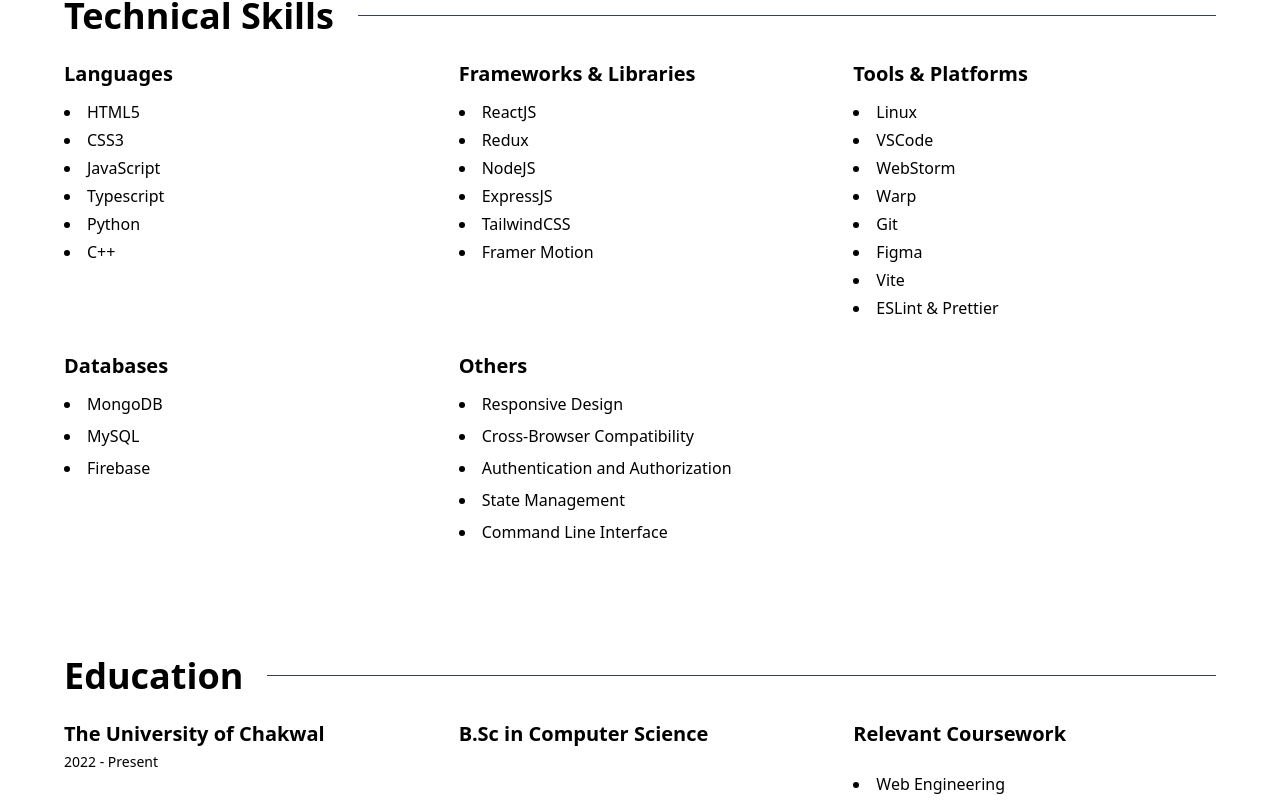
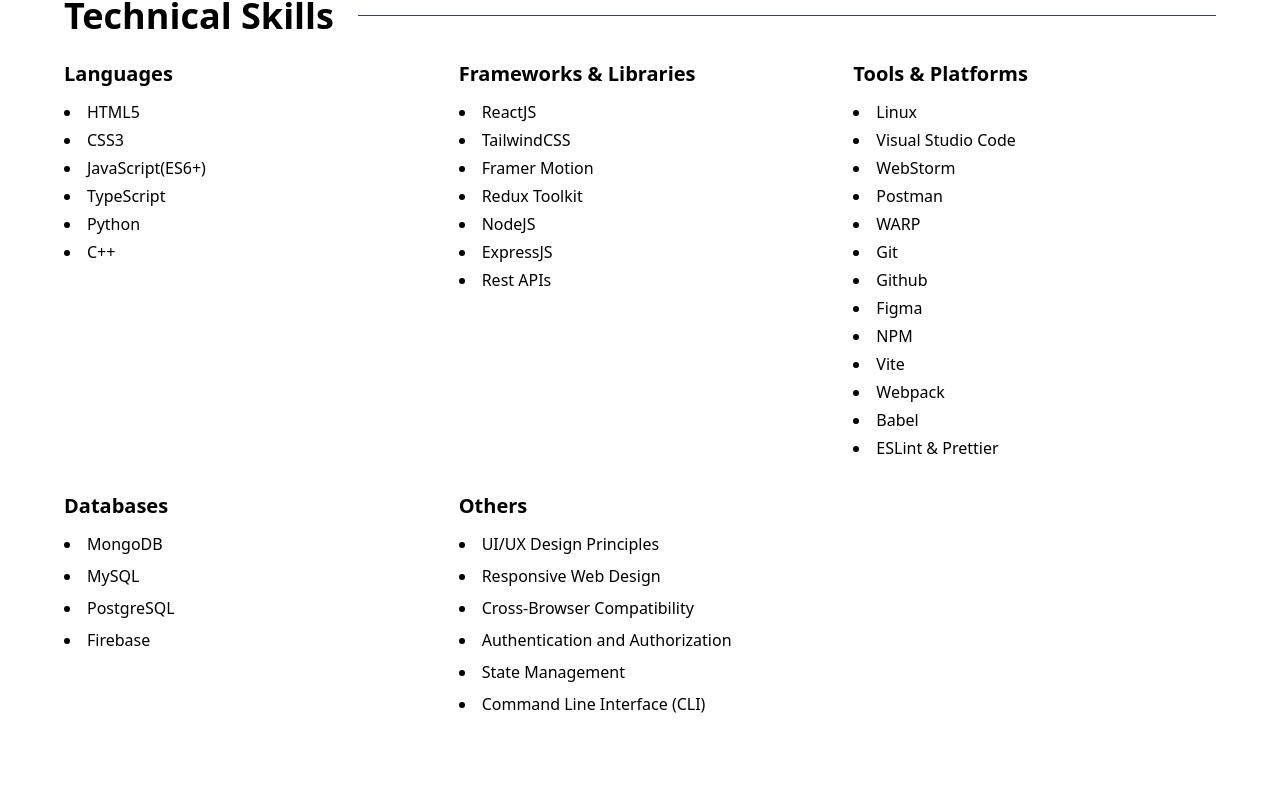
Before and after one commit to guesswhozayn/portfolio, a React (Vite) app: page /resume in a window 1280 px wide. Shown: the part 539-1340 px from the top of the page. Built offline with nearby package versions, Linux system fonts and the light colour scheme.

Commit message:
fixed issue with download button

```diff
--- a/src/components/Hero.jsx
+++ b/src/components/Hero.jsx
@@ -11,7 +11,7 @@
       </h1>
       <div className="mt-6 flex gap-4">
         <a
-          href="../public/zayn_resume.pdf"
+          href="/zayn_resume.pdf"
           download="zayn_resume.pdf"
           className="px-4 py-2 border border-white hover:bg-white hover:text-black cursor-pointer transition-colors duration-300 rounded-full"
         >
--- a/src/components/Resume.jsx
+++ b/src/components/Resume.jsx
@@ -2,47 +2,54 @@
   const languages = [
     "HTML5",
     "CSS3",
-    "JavaScript",
-    "Typescript",
+    "JavaScript(ES6+)",
+    "TypeScript",
     "Python",
     "C++",
   ];
 
   const frameworks = [
     "ReactJS",
-    "Redux",
+    "TailwindCSS",
+    "Framer Motion",
+    "Redux Toolkit",
     "NodeJS",
     "ExpressJS",
-    "TailwindCSS",
-    "Framer Motion",
+    "Rest APIs",
   ];
 
-  const databases = ["MongoDB", "MySQL", "Firebase"];
+  const databases = ["MongoDB", "MySQL", "PostgreSQL", "Firebase"];
 
   const tools = [
     "Linux",
-    "VSCode",
+    "Visual Studio Code",
     "WebStorm",
-    "Warp",
+    "Postman",
+    "WARP",
     "Git",
+    "Github",
     "Figma",
+    "NPM",
     "Vite",
+    "Webpack",
+    "Babel",
     "ESLint & Prettier",
   ];
 
   const others = [
-    "Responsive Design",
+    "UI/UX Design Principles",
+    "Responsive Web Design",
     "Cross-Browser Compatibility",
     "Authentication and Authorization",
     "State Management",
-    "Command Line Interface",
+    "Command Line Interface (CLI)",
   ];
 
   const coursework = [
-    "Web Engineering",
     "Data Structures and Algorithms",
     "Object Oriented Programming",
     "Database Management Systems",
+    "Web Engineering",
     "Software Engineering",
     "Artificial Intelligence",
   ];
```
Also changed, not shown: 1 other file (tests, documents, lock files or other folders).
